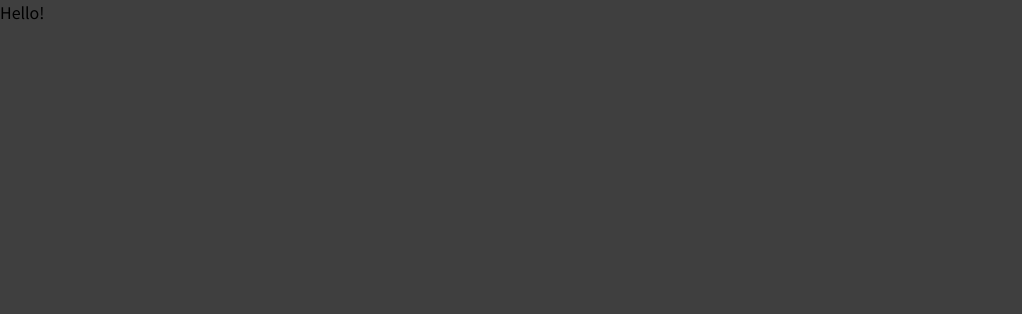
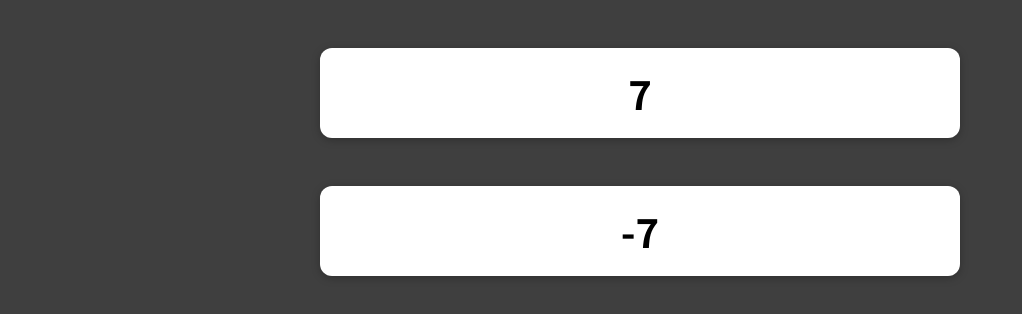
Before and after one commit to ocosmiccobalt/react-building-custom-react-hooks-demo, a React (Create React App) app: page / in a window 1280 px wide. Shown: the top 314 px of the page, without its empty margins (0-1022 px from the left). Built offline with nearby package versions, Linux system fonts and the light colour scheme.

Commit message:
Add components: ForwardCounter, BackwardCounter, Card

```diff
--- a/src/App.js
+++ b/src/App.js
@@ -1,7 +1,13 @@
-function App() {
-  return (
-    <div>Hello!</div>
-  );
-}
+import { Fragment } from 'react';
+
+import ForwardCounter from './components/ForwardCounter';
+import BackwardCounter from './components/BackwardCounter';
+
+const App = () => (
+  <Fragment>
+    <ForwardCounter />
+    <BackwardCounter />
+  </Fragment>
+);
 
 export default App;
--- /dev/null
+++ b/src/components/BackwardCounter.js
@@ -0,0 +1,21 @@
+import { useState, useEffect } from 'react';
+
+import Card from './Card';
+
+const BackwardCounter = (props) => {
+  const [counter, setCounter] = useState(0);
+
+  useEffect(() => {
+    const interval = setInterval(() => {
+      setCounter((prevCounter) => prevCounter - 1);
+    }, 1000);
+
+    return () => clearInterval(interval);
+  }, []);
+
+  return (
+    <Card>{counter}</Card>
+  );
+};
+
+export default BackwardCounter;
--- /dev/null
+++ b/src/components/Card.js
@@ -0,0 +1,7 @@
+import classes from './Card.module.css';
+
+const Card = (props) => (
+  <div className={classes.card}>{props.children}</div>
+);
+
+export default Card;
--- /dev/null
+++ b/src/components/Card.module.css
@@ -0,0 +1,13 @@
+.card {
+  max-width: 40rem;
+  margin: 3rem auto;
+  padding: 1rem;
+
+  font-weight: 700;
+  font-size: 2.5rem;
+  text-align: center;
+
+  background-color: #ffffff;
+  border-radius: 12px;
+  box-shadow: 0 2px 8px rgba(0, 0, 0, 0.25);
+}
--- /dev/null
+++ b/src/components/ForwardCounter.js
@@ -0,0 +1,21 @@
+import { useState, useEffect } from 'react';
+
+import Card from './Card';
+
+const ForwardCounter = () => {
+  const [counter, setCounter] = useState(0);
+
+  useEffect(() => {
+    const interval = setInterval(() => {
+      setCounter((prevCounter) => prevCounter + 1);
+    }, 1000);
+
+    return () => clearInterval(interval);
+  }, []);
+
+  return (
+    <Card>{counter}</Card>
+  );
+};
+
+export default ForwardCounter;
```
